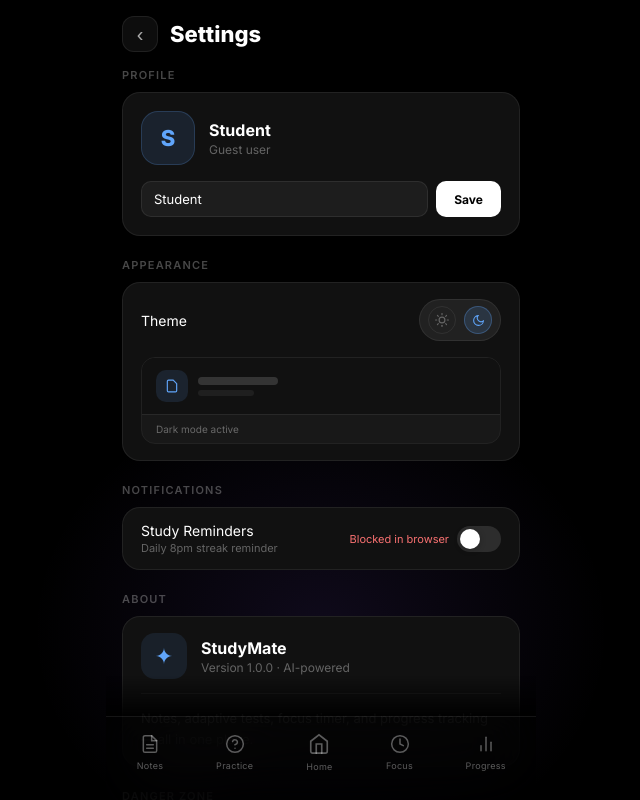
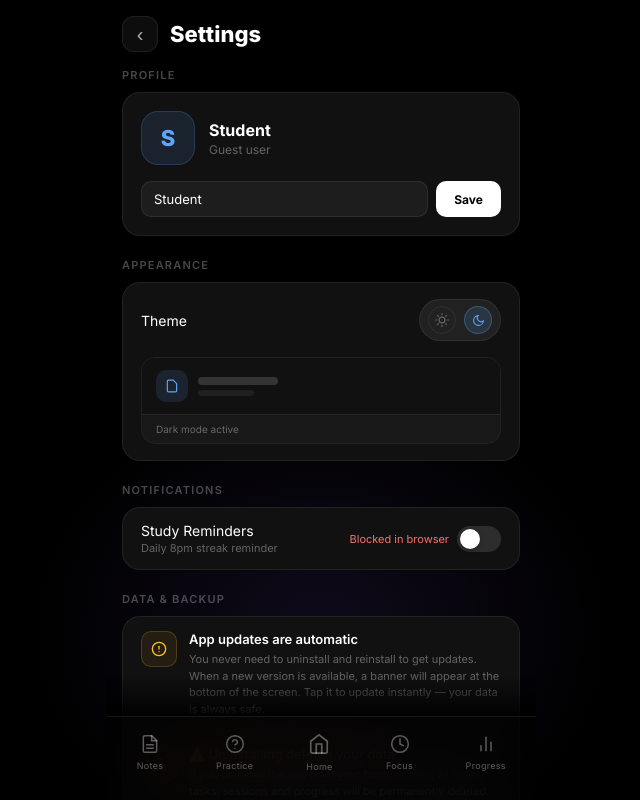
Before and after one commit to codeingwala-sys/StudyMate_V1, a React (Vite) app: page /settings in a window 1280 px wide. Shown: the whole page, without its empty margins (319-959 px from the left). Built offline with nearby package versions, Linux system fonts and the light colour scheme.

Commit message:
Update Settings.jsx

```diff
--- a/src/pages/Settings.jsx
+++ b/src/pages/Settings.jsx
@@ -12,26 +12,59 @@ function applyTheme(theme) {
 
 export default function Settings() {
   const navigate = useNavigate()
-  const { refreshStreak } = useAppStore()
+  const { refreshStreak, notes, tasks, timerSessions, testResults } = useAppStore()
   const savedUser = JSON.parse(localStorage.getItem('studymate_user') || '{}')
   const [localName,    setLocalName]   = useState(savedUser.name || 'Student')
   const [theme,        setTheme]       = useState(getTheme)
   const [notifPerm,    setNotifPerm]   = useState(getNotificationPermission)
   const [showClear,    setShowClear]   = useState(false)
+  const [exportDone,   setExportDone]  = useState(false)
   const notifsOn = notifPerm === 'granted'
   const isDark = theme === 'dark'
 
   useEffect(() => { applyTheme(theme) }, [theme])
 
   const toggleTheme = () => setTheme(t => t === 'dark' ? 'light' : 'dark')
+
   const saveName = () => {
     localStorage.setItem('studymate_user', JSON.stringify({ ...savedUser, name: localName }))
   }
+
   const handleSignOut = () => { localStorage.removeItem('studymate_user'); navigate('/signin') }
+
   const handleClearData = () => {
     useAppStore.setState({ timerSessions:[], testResults:[], notes:[], streak:0, todayStudied:0 })
     refreshStreak()
     setShowClear(false)
+  }
+
+  // ── EXPORT DATA — downloads all user data as a JSON backup ───────────────
+  // Useful before uninstalling the PWA, since uninstall clears localStorage.
+  const handleExportData = () => {
+    try {
+      const allData = {
+        exportedAt: new Date().toISOString(),
+        version:    '1.0.0',
+        user:       savedUser,
+        notes,
+        tasks,
+        timerSessions,
+        testResults,
+        settings:   useAppStore.getState().settings,
+        goals:      useAppStore.getState().goals,
+      }
+      const blob = new Blob([JSON.stringify(allData, null, 2)], { type: 'application/json' })
+      const url  = URL.createObjectURL(blob)
+      const a    = document.createElement('a')
+      a.href     = url
+      a.download = `studymate-backup-${new Date().toISOString().slice(0,10)}.json`
+      a.click()
+      URL.revokeObjectURL(url)
+      setExportDone(true)
+      setTimeout(() => setExportDone(false), 3000)
+    } catch (err) {
+      console.error('Export failed', err)
+    }
   }
 
   const T = {
@@ -50,6 +83,11 @@ export default function Settings() {
     dangerBrd:isDark ? 'rgba(248,113,113,0.15)' : 'rgba(220,38,38,0.15)',
     dangerTxt:isDark ? '#f87171' : '#dc2626',
     green:    isDark ? '#4ade80' : '#16a34a',
+    greenBg:  isDark ? 'rgba(74,222,128,0.08)' : 'rgba(22,163,74,0.08)',
+    greenBrd: isDark ? 'rgba(74,222,128,0.2)'  : 'rgba(22,163,74,0.2)',
+    amber:    isDark ? '#fbbf24' : '#d97706',
+    amberBg:  isDark ? 'rgba(251,191,36,0.08)' : 'rgba(217,119,6,0.08)',
+    amberBrd: isDark ? 'rgba(251,191,36,0.2)'  : 'rgba(217,119,6,0.2)',
   }
 
   const inp = { background:T.inputBg, border:`1px solid ${T.inputBrd}`, borderRadius:10, padding:'9px 12px', color:T.text, fontSize:13, fontFamily:'Inter,sans-serif', outline:'none', width:'100%', boxSizing:'border-box' }
@@ -159,6 +197,71 @@ export default function Settings() {
           />
         </Section>
 
+        {/* ── DATA & BACKUP ── */}
+        <Section title="Data & Backup">
+          {/* Updates info */}
+          <div style={{ padding:'14px 18px', borderBottom:`1px solid ${T.border2}` }}>
+            <div style={{ display:'flex',alignItems:'flex-start',gap:12 }}>
+              <div style={{ width:36,height:36,borderRadius:10,background:T.amberBg,border:`1px solid ${T.amberBrd}`,display:'flex',alignItems:'center',justifyContent:'center',flexShrink:0 }}>
+                <svg width="16" height="16" viewBox="0 0 24 24" fill="none" stroke={T.amber} strokeWidth="2" strokeLinecap="round"><circle cx="12" cy="12" r="10"/><line x1="12" y1="8" x2="12" y2="12"/><line x1="12" y1="16" x2="12.01" y2="16"/></svg>
+              </div>
+              <div>
+                <p style={{ fontSize:13,fontWeight:600,color:T.text,fontFamily:'Inter,sans-serif',marginBottom:4 }}>App updates are automatic</p>
+                <p style={{ fontSize:11,color:T.muted,fontFamily:'Inter,sans-serif',lineHeight:1.5 }}>
+                  You never need to uninstall and reinstall to get updates. When a new version is available, a banner will appear at the bottom of the screen. Tap it to update instantly — your data is always safe.
+                </p>
+              </div>
+            </div>
+          </div>
+
+          {/* Uninstall warning */}
+          <div style={{ padding:'14px 18px', borderBottom:`1px solid ${T.border2}` }}>
+            <div style={{ display:'flex',alignItems:'flex-start',gap:12 }}>
+              <div style={{ width:36,height:36,borderRadius:10,background:T.danger,border:`1px solid ${T.dangerBrd}`,display:'flex',alignItems:'center',justifyContent:'center',flexShrink:0 }}>
+                <svg width="16" height="16" viewBox="0 0 24 24" fill="none" stroke={T.dangerTxt} strokeWidth="2" strokeLinecap="round"><path d="M10.29 3.86L1.82 18a2 2 0 0 0 1.71 3h16.94a2 2 0 0 0 1.71-3L13.71 3.86a2 2 0 0 0-3.42 0z"/><line x1="12" y1="9" x2="12" y2="13"/><line x1="12" y1="17" x2="12.01" y2="17"/></svg>
+              </div>
+              <div>
+                <p style={{ fontSize:13,fontWeight:600,color:T.dangerTxt,fontFamily:'Inter,sans-serif',marginBottom:4 }}>⚠️ Uninstalling deletes your data</p>
+                <p style={{ fontSize:11,color:T.muted,fontFamily:'Inter,sans-serif',lineHeight:1.5 }}>
+                  If you uninstall the app from your home screen, all notes, tasks, sessions and progress will be permanently deleted. Export a backup first.
+                </p>
+              </div>
+            </div>
+          </div>
+
+          {/* Export button */}
+          <div style={{ padding:'14px 18px' }}>
+            <p style={{ fontSize:12,color:T.muted,fontFamily:'Inter,sans-serif',marginBottom:12,lineHeight:1.5 }}>
+              Download all your data as a JSON file. Keep this as a backup before uninstalling or clearing your browser data.
+            </p>
+            <button
+              onClick={handleExportData}
+              style={{
+                width:'100%', padding:'12px', borderRadius:12,
+                background: exportDone ? T.greenBg : T.inputBg,
+                border: `1px solid ${exportDone ? T.greenBrd : T.border}`,
+                color: exportDone ? T.green : T.text,
+                fontSize:13, fontWeight:700, cursor:'pointer',
+                fontFamily:'Inter,sans-serif',
+                display:'flex', alignItems:'center', justifyContent:'center', gap:8,
+                transition:'all 0.2s',
+              }}
+            >
+              {exportDone ? (
+                <>
+                  <svg width="14" height="14" viewBox="0 0 24 24" fill="none" stroke="currentColor" strokeWidth="2.5" strokeLinecap="round"><polyline points="20 6 9 17 4 12"/></svg>
+                  Backup saved!
+                </>
+              ) : (
+                <>
+                  <svg width="14" height="14" viewBox="0 0 24 24" fill="none" stroke="currentColor" strokeWidth="2" strokeLinecap="round"><path d="M21 15v4a2 2 0 0 1-2 2H5a2 2 0 0 1-2-2v-4"/><polyline points="7 10 12 15 17 10"/><line x1="12" y1="15" x2="12" y2="3"/></svg>
+                  Export Backup (.json)
+                </>
+              )}
+            </button>
+          </div>
+        </Section>
+
         {/* ── ABOUT ── */}
         <Section title="About">
           <div style={{ padding:'16px 18px' }}>
```
